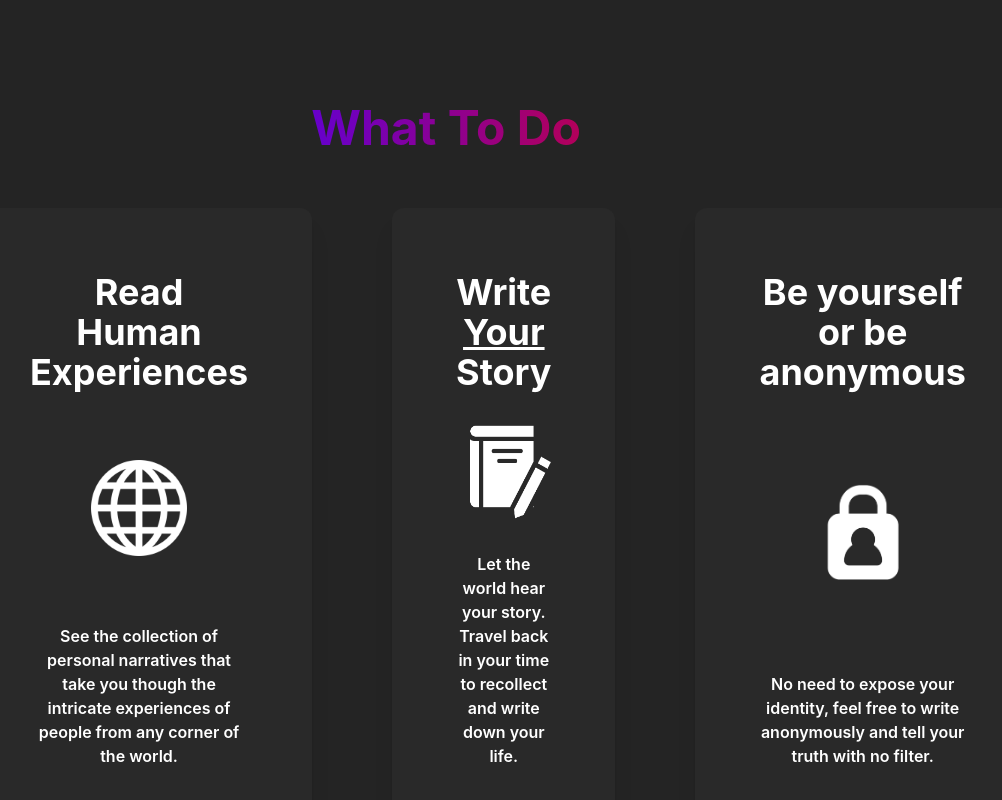
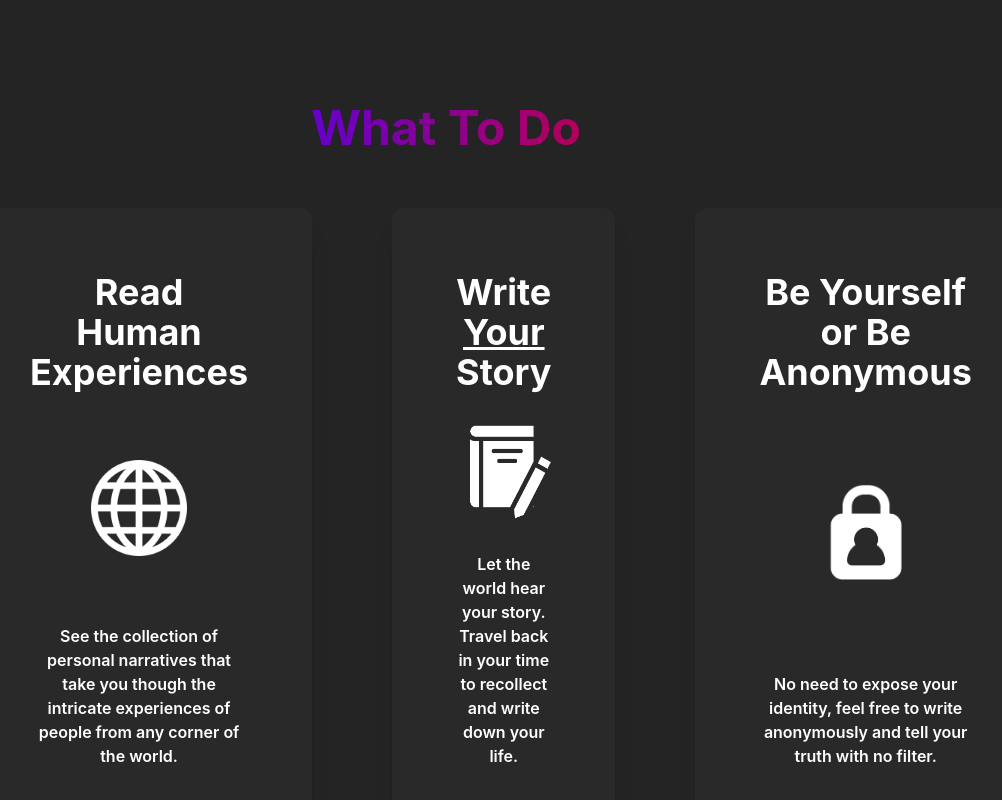
Before and after one commit to alejandrocqvd/MiHistoria, a React (Vite) app in the folder client/: page / in a window 1280 px wide. Shown: the part 1952-2752 px from the top of the page, without its empty margins (194-1196 px from the left). Built offline with nearby package versions, Linux system fonts and the light colour scheme; no server answers; a web font is replaced by a local one.

Commit message:
Capitalization

```diff
--- a/client/src/pages/Home.tsx
+++ b/client/src/pages/Home.tsx
@@ -119,7 +119,7 @@ const Home: React.FC = () => {
             <p className="font-semibold text-center">Let the world hear your story. Travel back in your time to recollect and write down your life.</p>
         </a>
         <a href={ currentUser ? "./profile/edit" : "./login"} className="flex-1 flex flex-col justify-between items-center w-full p-16 mb-8 text-center bg-[#292929] shadow-xl hover:shadow-2xl rounded-xl hover:scale-105 transition duration-300 ease-in-out">
-            <p className="text-4xl font-bold mb-8 text-center">Be yourself or be anonymous</p>
+            <p className="text-4xl font-bold mb-8 text-center">Be Yourself or Be Anonymous</p>
             <img src={privacyIcon} className="h-24 w-auto mb-8" />
             <p className="font-semibold text-center">No need to expose your identity, feel free to write anonymously and tell your truth with no filter.</p>
         </a>
```
